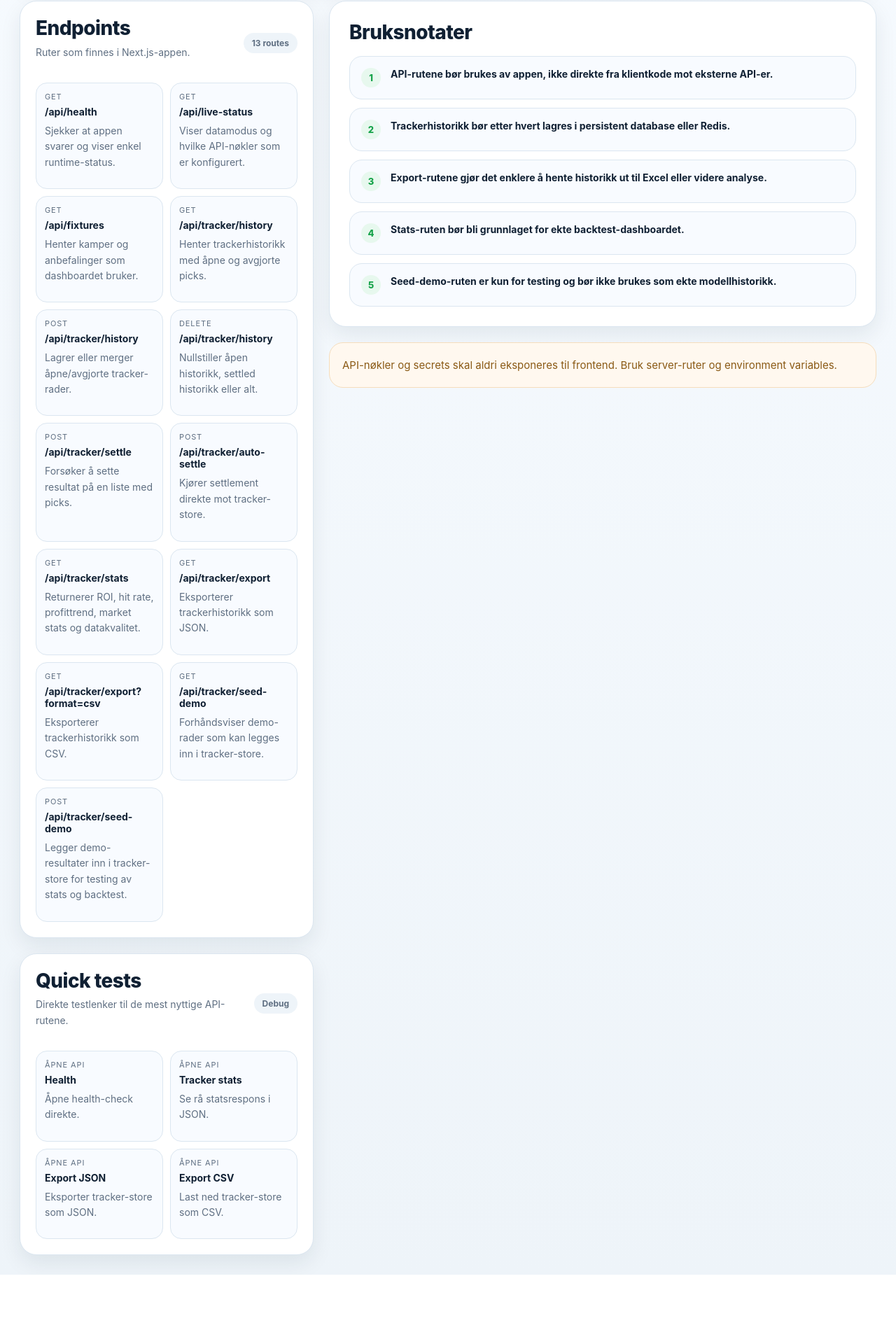
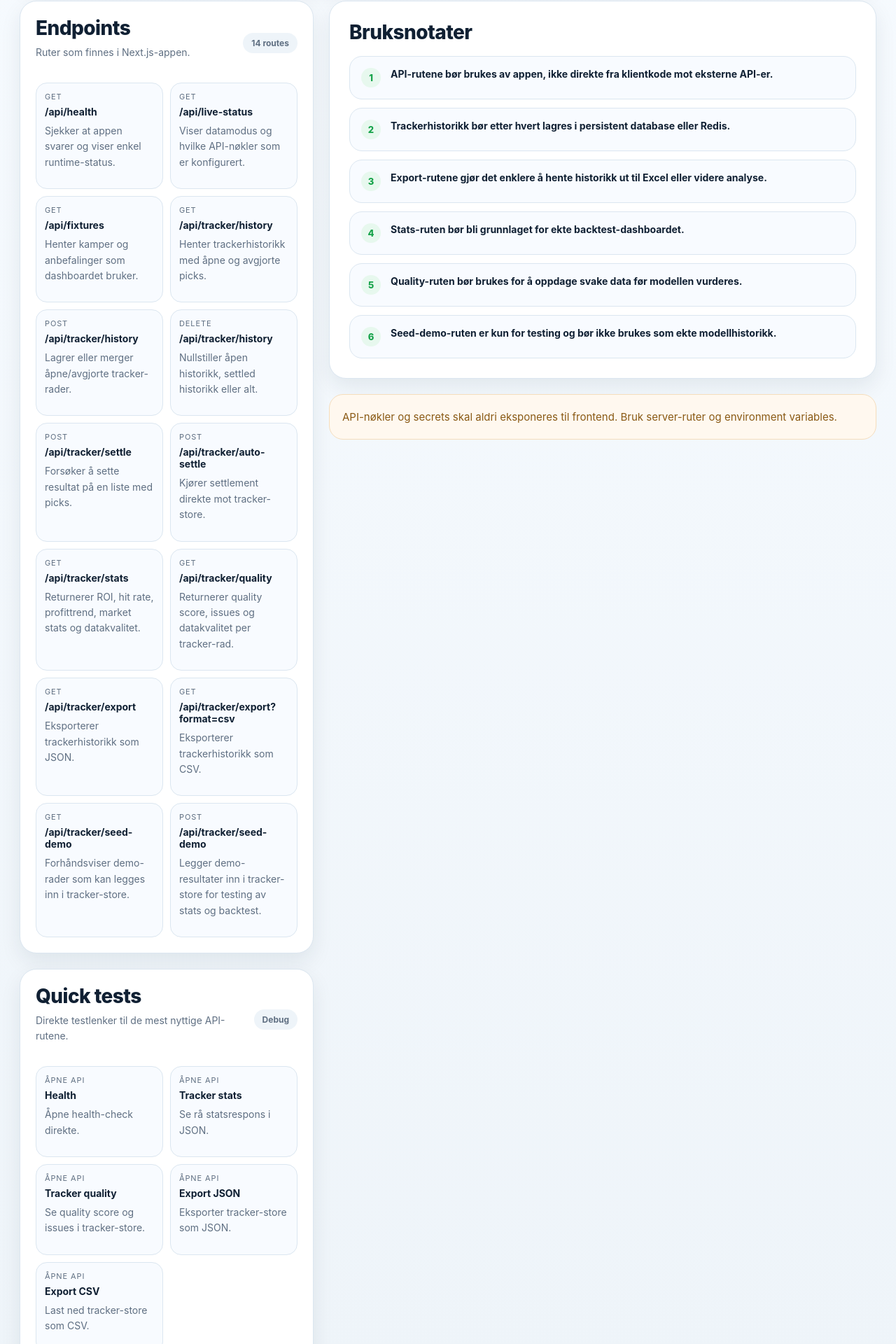
Before and after one commit to hakonnilsen157-commits/PL-betting-model, a Next.js app in the folder pl-vercel-v1/: page /api-reference in a window 1280 px wide. Shown: the part 454-2374 px from the top of the page at 70% size. Before the commit the page ends 2275 px from the top, so only its background shows below. Built offline with nearby package versions, Linux system fonts and the light colour scheme.

Commit message:
Document tracker quality API

```diff
--- a/pl-vercel-v1/app/api-reference/page.tsx
+++ b/pl-vercel-v1/app/api-reference/page.tsx
@@ -46,6 +46,11 @@ const endpoints = [
   },
   {
     method: 'GET',
+    path: '/api/tracker/quality',
+    purpose: 'Returnerer quality score, issues og datakvalitet per tracker-rad.',
+  },
+  {
+    method: 'GET',
     path: '/api/tracker/export',
     purpose: 'Eksporterer trackerhistorikk som JSON.',
   },
@@ -71,6 +76,7 @@ const usageNotes = [
   'Trackerhistorikk bør etter hvert lagres i persistent database eller Redis.',
   'Export-rutene gjør det enklere å hente historikk ut til Excel eller videre analyse.',
   'Stats-ruten bør bli grunnlaget for ekte backtest-dashboardet.',
+  'Quality-ruten bør brukes for å oppdage svake data før modellen vurderes.',
   'Seed-demo-ruten er kun for testing og bør ikke brukes som ekte modellhistorikk.',
 ];
 
@@ -84,6 +90,11 @@ const quickTests = [
     title: 'Tracker stats',
     href: '/api/tracker/stats',
     text: 'Se rå statsrespons i JSON.',
+  },
+  {
+    title: 'Tracker quality',
+    href: '/api/tracker/quality',
+    text: 'Se quality score og issues i tracker-store.',
   },
   {
     title: 'Export JSON',
```
